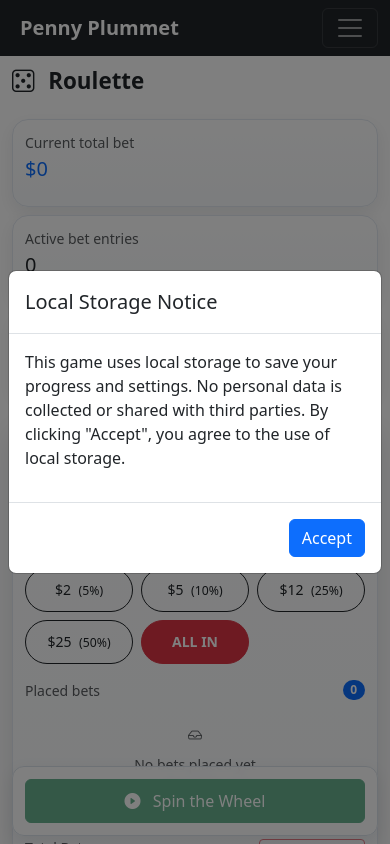
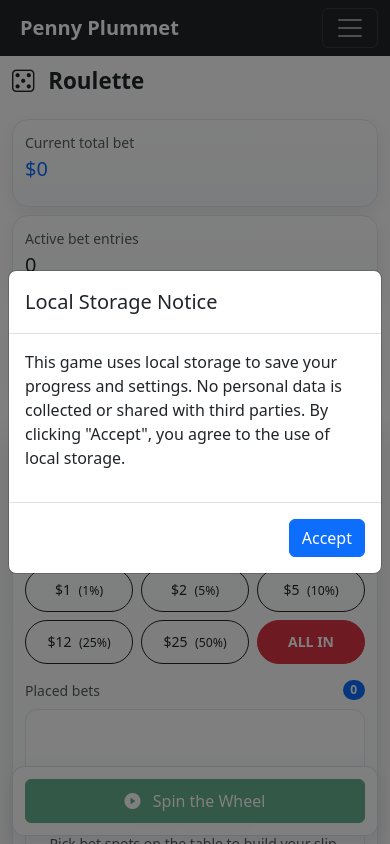
Before and after one commit to benceb2/penny-plummet, a Vue app: page /roulette in a window 390 px wide. Shown: the top 844 px of the page. Built offline with nearby package versions, Linux system fonts and the light colour scheme.

Commit message:
remove "your bets" during spinner + reduce placed bets height

```diff
--- a/src/views/roulette/RouletteTable.vue
+++ b/src/views/roulette/RouletteTable.vue
@@ -74,7 +74,7 @@ const outsideBets = computed(() => ({
 </script>
 
 <template>
-  <div class="roulette-surface p-2 p-md-4 rounded-4">
+  <div class="roulette-surface p-3 p-md-4 rounded-4">
     <h2 class="section-title mb-3">{{ t('roulette.table.title') }}</h2>
     <div class="d-flex flex-column gap-3 gap-md-4">
       <div class="roulette-card">
@@ -84,7 +84,7 @@ const outsideBets = computed(() => ({
           </div>
         </div>
         <div class="roulette-card-body">
-          <div class="row g-2">
+          <div class="row g-3">
             <div v-for="bet in outsideBets.dozens" :key="bet.label" class="col-4">
               <button
                 :class="`btn roulette-btn w-100 ${bet.btnClass} ${getOutsideBetAmount(bet.numbers) > 0 ? 'active position-relative' : ''}`"
@@ -100,7 +100,7 @@ const outsideBets = computed(() => ({
             </div>
           </div>
 
-          <div class="row g-2 mt-2">
+          <div class="row g-3 mt-3">
             <div v-for="bet in outsideBets.evenMoney" :key="bet.label" class="col-4 col-md-2">
               <button
                 :class="`btn roulette-btn w-100 ${bet.btnClass} ${getOutsideBetAmount(bet.numbers) > 0 ? 'active position-relative' : ''}`"
@@ -209,7 +209,7 @@ const outsideBets = computed(() => ({
   background: linear-gradient(180deg, #ffffff 0%, #f8fafc 100%);
   border: 1px solid #e2e8f0;
   border-radius: 0.75rem;
-  padding: 1rem;
+  padding: 1.15rem;
 }
 
 .roulette-card-header {
@@ -223,7 +223,7 @@ const outsideBets = computed(() => ({
 .roulette-card-body {
   display: flex;
   flex-direction: column;
-  gap: 0.75rem;
+  gap: 1rem;
 }
 
 .roulette-section-title {
@@ -262,7 +262,7 @@ const outsideBets = computed(() => ({
 }
 
 .roulette-grid-wrap {
-  --roulette-grid-gap: 0.5rem;
+  --roulette-grid-gap: 0.6rem;
   --roulette-row-height: 46px;
   display: grid;
   grid-template-columns: 70px 1fr;
--- a/src/views/roulette/RouletteView.vue
+++ b/src/views/roulette/RouletteView.vue
@@ -58,6 +58,7 @@ const quickBets = computed(() => {
   if (chips <= 0) return []
 
   const bets = [
+    { amount: Math.max(1, Math.floor(chips * 0.01)), label: '1%' },
     { amount: Math.max(1, Math.floor(chips * 0.05)), label: '5%' },
     { amount: Math.max(1, Math.floor(chips * 0.10)), label: '10%' },
     { amount: Math.max(1, Math.floor(chips * 0.25)), label: '25%' },
@@ -154,27 +155,7 @@ if (currentBetAmount.value === 100 && userStore.chips < 100) {
             @spin-complete="gameStore.completeGame" />
 
           <div class="row g-2 mt-2">
-            <div class="col-md-6">
-              <div class="card bg-light border-0 h-100">
-                <div class="card-body">
-                  <p class="card-title h6">{{ t('roulette.ui.yourBets') }}</p>
-                  <div class="small">
-                    <div
-                      v-for="(bet, idx) in gameStore.currentBets.slice(0, 5)"
-                      :key="idx"
-                      class="d-flex justify-content-between mb-1">
-                      <span>{{ getBetTypeLabel(bet.type) }} [{{ bet.numbers.slice(0, 3).join(', ') }}{{ bet.numbers.length > 3 ? '...' : '' }}]</span>
-                      <strong>{{ formatIntAsCurrency(bet.amount) }}</strong>
-                    </div>
-                    <div v-if="gameStore.currentBets.length > 5" class="text-muted">
-                      {{ t('roulette.ui.moreBets', { count: gameStore.currentBets.length - 5 }) }}
-                    </div>
-                  </div>
-                </div>
-              </div>
-            </div>
-
-            <div class="col-md-6">
+            <div class="col-12">
               <div class="card bg-light border-0 h-100">
                 <div class="card-body">
                   <p class="card-title h6">{{ t('roulette.ui.waitingForResult') }}</p>
@@ -256,7 +237,8 @@ if (currentBetAmount.value === 100 && userStore.chips < 100) {
               <span class="badge bg-primary rounded-pill">{{ gameStore.currentBets.length }}</span>
             </div>
 
-            <div v-if="gameStore.currentBets.length > 0" class="bet-list">
+            <div class="placed-bets-panel">
+              <div v-if="gameStore.currentBets.length > 0" class="bet-list h-100">
                 <div
                   v-for="(bet, index) in gameStore.currentBets"
                   :key="index"
@@ -269,10 +251,11 @@ if (currentBetAmount.value === 100 && userStore.chips < 100) {
                 </div>
               </div>
 
-            <div v-else class="text-center py-3 text-muted small">
+              <div v-else class="h-100 d-flex flex-column justify-content-center text-center text-muted small">
                 <i class="bi bi-inbox d-block mb-2" aria-hidden="true"></i>
                 <div>{{ t('roulette.ui.noBetsTitle') }}</div>
                 <div class="text-muted">{{ t('roulette.ui.noBetsHint') }}</div>
+              </div>
             </div>
           </div>
 
@@ -324,10 +307,15 @@ if (currentBetAmount.value === 100 && userStore.chips < 100) {
 }
 
 .bet-list {
-  max-height: 240px;
   overflow-y: auto;
+}
+
+.placed-bets-panel {
+  height: 150px;
   border: 1px solid #e2e8f0;
   border-radius: 0.75rem;
+  background: linear-gradient(180deg, #ffffff 0%, #f8fafc 100%);
+  overflow: hidden;
 }
 
 .bet-list .list-group-item {
@@ -359,6 +347,10 @@ if (currentBetAmount.value === 100 && userStore.chips < 100) {
   .roulette-control-panel {
     position: static;
   }
+
+  .placed-bets-panel {
+    height: 220px;
+  }
 }
 
 :deep(.base-layout > .row:first-child) {
```
Lines whose indentation alone changed are shown as unchanged.
